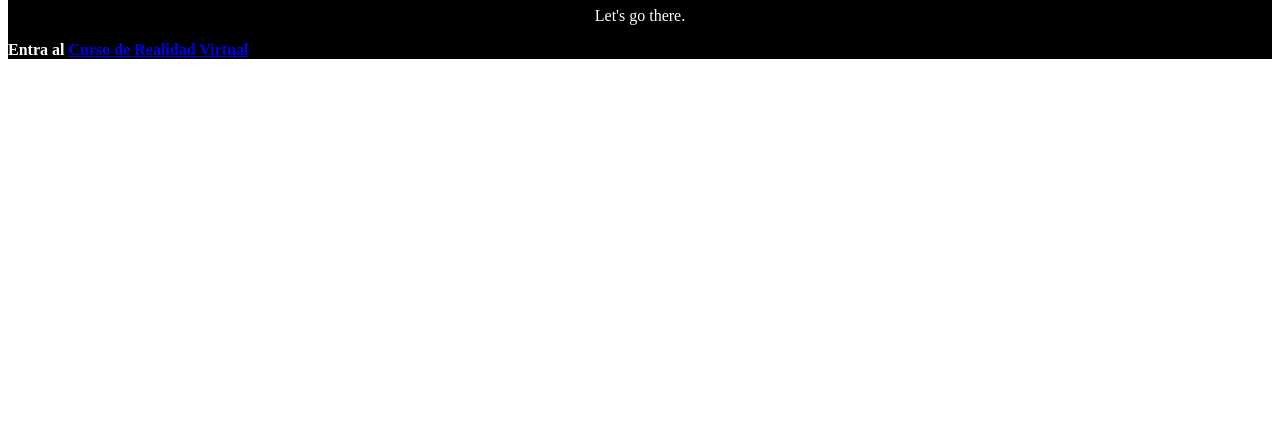
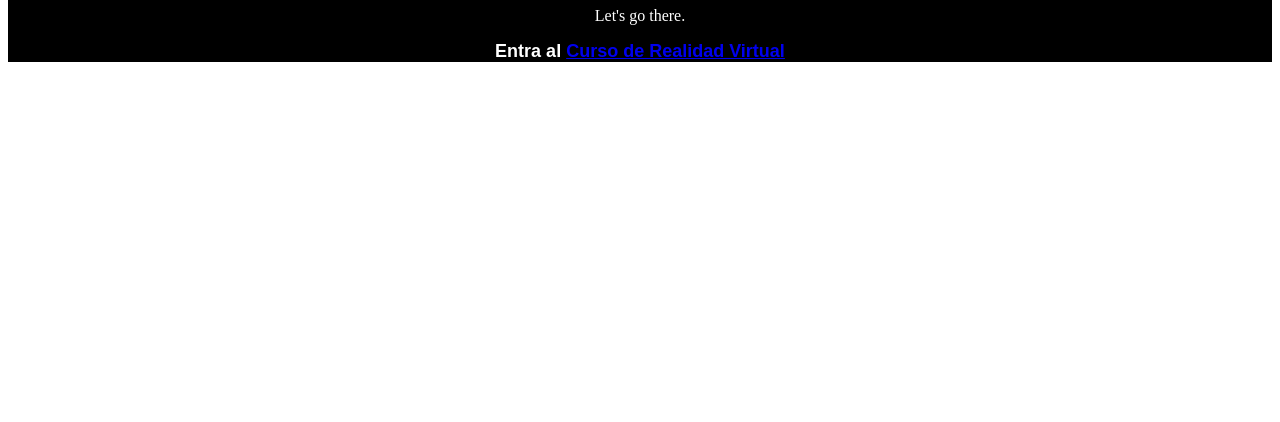
Before and after one commit to RSStiltskin/RSStiltskin.github.io, a plain HTML site: page index.html in a window 1280 px wide. Shown: the part 378-800 px from the top of the page. Drawn offline with Linux system fonts and the light colour scheme.

Commit message:
Update index.html

```diff
--- a/index.html
+++ b/index.html
@@ -10,7 +10,7 @@
     <center><img src="https://raw.githubusercontent.com/RSStiltskin/RSStiltskin.github.io/master/madness.gif" alt="Mil"></center>
     <h1 style="color:white;text-align: center">Madness is a place.</h1>
     <p style="color:white;text-align: center">Let's go there.</h1>
-    <p style="color:white;"><strong>Entra al <a href="./rv/index.html">Curso de Realidad Virtual</a></strong></p>
+    <p style="color:white;text-align: center"><FONT FACE="joker, arial" SIZE=4><strong>Entra al <a href="./rv/index.html">Curso de Realidad Virtual</a></strong></FONT></p>
   </div>
 <canvas>
 ¡No Funciona!
```
